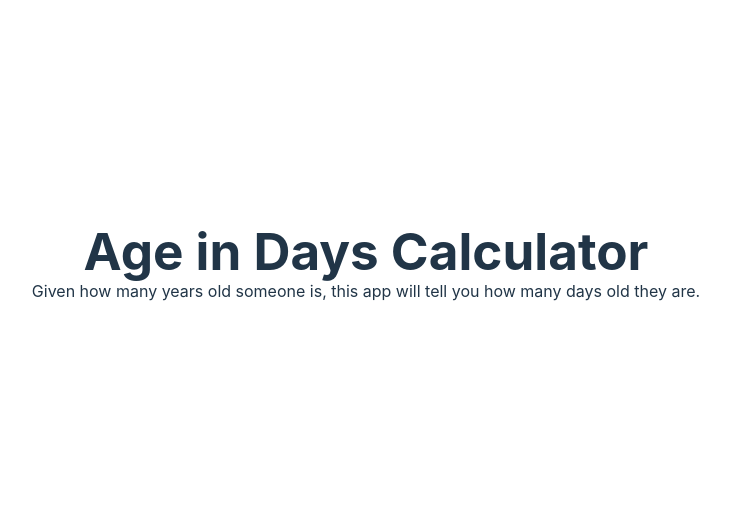
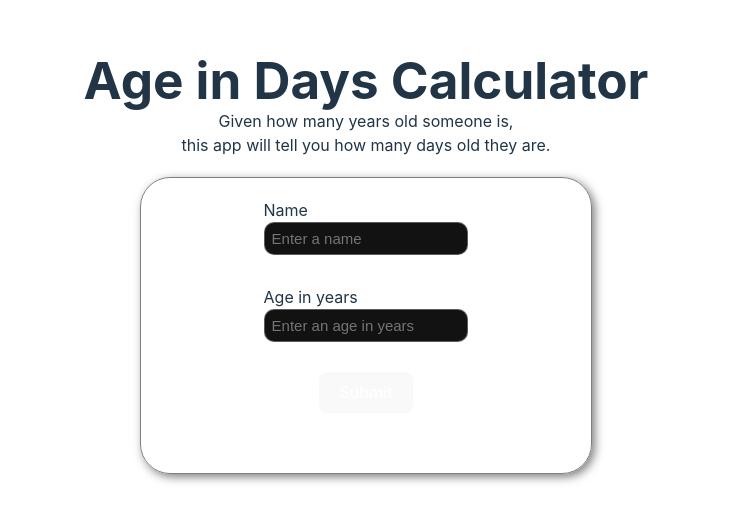
Before and after one commit to mike-jacks/age-in-days-ts, a React (Vite) app: page / in a window 1280 px wide. Shown: the part 137-658 px from the top of the page, without its empty margins (274-1004 px from the left). Built offline with nearby package versions, Linux system fonts and the light colour scheme.

Commit message:
finish assignment

```diff
--- a/src/App.css
+++ b/src/App.css
@@ -4,3 +4,10 @@
   padding: 2rem;
   text-align: center;
 }
+
+main {
+  display: flex;
+  flex-direction: column;
+  align-items: center;
+  justify-content: center;
+}
--- a/src/App.tsx
+++ b/src/App.tsx
@@ -6,7 +6,9 @@ function App() {
     <>
       <header>
         <h1>Age in Days Calculator</h1>
-        <p>Given how many years old someone is, this app will tell you how many days old they are.</p>
+        <p>
+          Given how many years old someone is, <br /> this app will tell you how many days old they are.
+        </p>
       </header>
       <main>
         <Calculator />
--- a/src/Components/Calculator/Calculator.module.css
+++ b/src/Components/Calculator/Calculator.module.css
@@ -0,0 +1,45 @@
+.calculator-form {
+  display: flex;
+  flex-direction: column;
+  border: 1px solid gray;
+  align-items: center;
+  gap: 1rem;
+  margin-top: 2rem;
+  border-radius: 3rem;
+  padding: 2rem;
+  box-shadow: 0.3rem 0.3rem 1rem rgba(0, 0, 0, 0.5);
+  width: 80%;
+}
+
+.calculator-form__field {
+  display: flex;
+  flex-direction: column;
+  align-items: flex-start;
+  width: 50%;
+}
+
+.input {
+  width: 100%;
+  font-size: 1.5rem;
+  border-radius: 1rem;
+  padding: 0.7rem;
+  border: 0.1rem solid rgba(255, 255, 255, 0.3);
+}
+
+.error {
+  color: red;
+}
+
+.no-error {
+  visibility: hidden;
+}
+
+.results {
+  display: flex;
+  justify-content: center;
+  align-items: center;
+  height: 2rem;
+  margin-top: 1rem;
+  font-weight: 700;
+  font-size: 2rem;
+}
--- a/src/Components/Calculator/Calculator.tsx
+++ b/src/Components/Calculator/Calculator.tsx
@@ -1,3 +1,98 @@
+import { useState } from "react";
+
+import styles from "./Calculator.module.css";
+
+type FormDataProps = {
+  name: string;
+  ageInYears: number | null;
+};
+
 export default function Calculator(): JSX.Element {
-  return <></>;
+  const [formData, setFormData] = useState<FormDataProps>({ name: "", ageInYears: null });
+  const [result, setResult] = useState<string>("");
+  const [nameError, setNameError] = useState<boolean>(false);
+  const [ageError, setAgeError] = useState<boolean>(false);
+
+  const handleChange = (e: React.ChangeEvent<HTMLInputElement>) => {
+    const { name, value } = e.target;
+    let isName: boolean = true;
+    if (name == "name") {
+      isName = /^[A-Za-z\s]*$/.test(value);
+    }
+    if (isName) {
+      setFormData((prev) => {
+        return { ...prev, [name]: value === null ? "" : value };
+      });
+    }
+  };
+
+  const handleSubmit = (e: React.FormEvent<HTMLFormElement>) => {
+    e.preventDefault();
+    const formData: FormData = new FormData(e.currentTarget);
+    const formName: string = formData.get("name") as string;
+    const formAgeInYearsStr: string | null = formData.get("ageInYears") as string | null;
+    const formAgeInYears: number | null = formAgeInYearsStr === null || formAgeInYearsStr.trim() == "" ? null : Number(formAgeInYearsStr);
+    const formAgeInDays: number | null = formAgeInYears === null ? null : formAgeInYears * 365;
+    const formattedAgeInDays = formAgeInDays !== null ? new Intl.NumberFormat().format(formAgeInDays) : null;
+    if (formName === "" || formAgeInYears === null) {
+      if (formName === "") {
+        setNameError(true);
+      } else {
+        setNameError(false);
+      }
+      if (formAgeInYears === null) {
+        setAgeError(true);
+      } else {
+        setAgeError(false);
+      }
+      setResult("");
+    } else {
+      setNameError(false);
+      setAgeError(false);
+      setResult(`${formName} is ${formattedAgeInDays} days old!`);
+    }
+  };
+
+  return (
+    <>
+      <form action="submit" className={`${styles["calculator-form"]}`} onSubmit={handleSubmit}>
+        <div className={`${styles["calculator-form__field"]} ${styles["calculator-form__field__name"]}`}>
+          <label htmlFor="input__name" className={`${styles.label} ${styles.label__name}`} title="">
+            Name
+          </label>
+          <input
+            id="input__name"
+            name="name"
+            type="text"
+            className={`${styles.input} ${styles.input__name}`}
+            placeholder="Enter a name"
+            onChange={handleChange}
+            value={formData.name}
+          />
+          {nameError ? <small className={styles.error}>Please enter a name</small> : <small className={styles["no-error"]}>-</small>}
+        </div>
+        <div className={`${styles["calculator-form__field"]} ${styles["calculator-form__field__age-in-years"]}`}>
+          <label htmlFor="input__age-in-years" className="label label__age-in-years">
+            Age in years
+          </label>
+          <input
+            id="input__age-in-years"
+            name="ageInYears"
+            type="number"
+            className={`${styles["input"]} ${styles["input__age-in-years"]}`}
+            placeholder="Enter an age in years"
+            onChange={handleChange}
+            value={formData.ageInYears !== null ? String(formData.ageInYears) : ""}
+          />
+          {ageError ? <small className={styles.error}>Please enter an age</small> : <small className={styles["no-error"]}>-</small>}
+        </div>
+        <button type="submit" className={styles.button}>
+          Submit
+        </button>
+        <div className={styles.results}>
+          <p>{result}</p>
+        </div>
+      </form>
+    </>
+  );
 }
--- a/src/index.css
+++ b/src/index.css
@@ -34,14 +34,17 @@ body {
   margin: 0;
   display: flex;
   place-items: center;
+  justify-content: center;
   min-width: 320px;
   min-height: 100vh;
   font-size: 1.6rem;
+  transition: all 0.4s;
 }
 
 h1 {
   font-size: 3.2em;
   line-height: 1.1;
+  transition: all 0.4s;
 }
 
 button {
```
